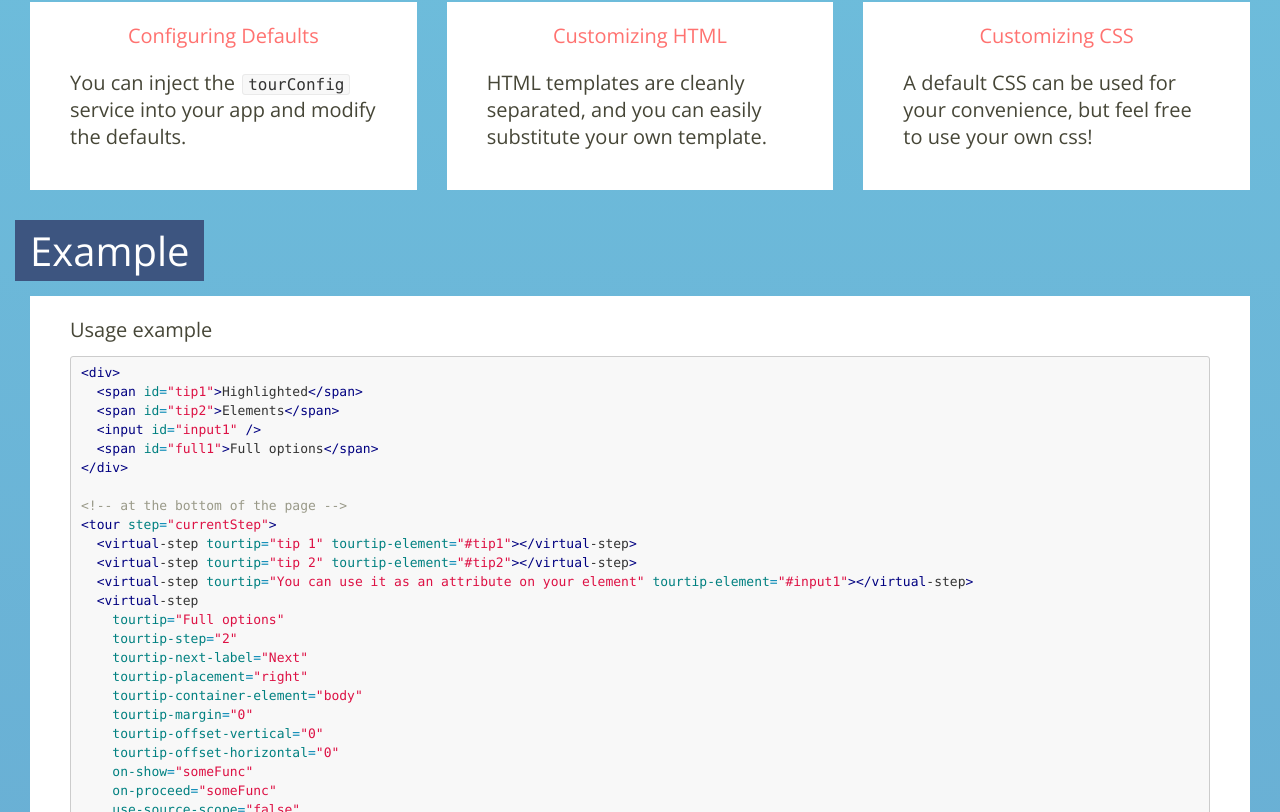
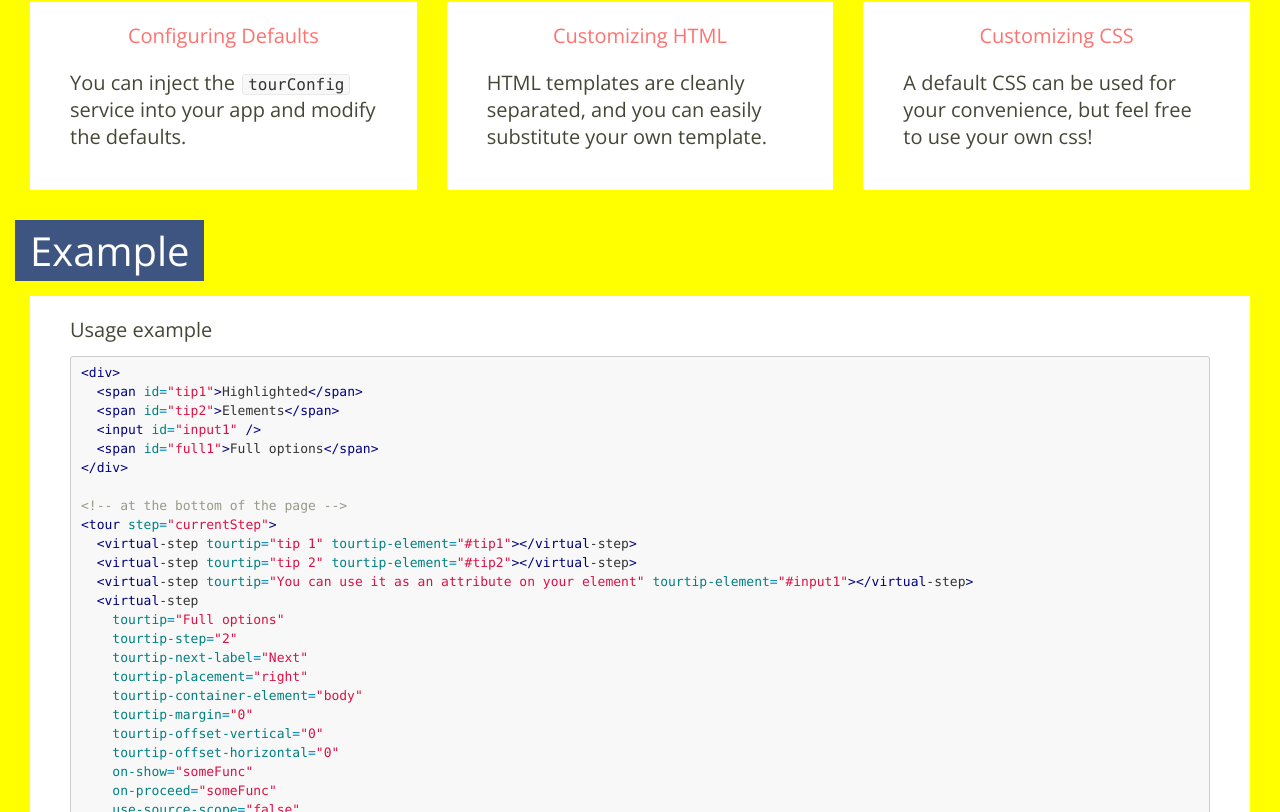
Before and after one commit to DaftMonk/angular-tour, a website: page demo/index.html in a window 1280 px wide. Shown: the part 630-1442 px from the top of the page. Drawn offline with nearby package versions, Linux system fonts and the light colour scheme.

Commit message:
Please change the background to yellow

```diff
--- a/demo/demoapp.css
+++ b/demo/demoapp.css
@@ -1,7 +1,5 @@
 html {
-    background: -webkit-linear-gradient(bottom, #6DBCDB 20%, #639AC9 100%);
-    background: -ms-linear-gradient(bottom, #6DBCDB 20%, #639AC9 100%);
-    background: linear-gradient(to bottom, #6DBCDB 20%, #639AC9 100%);
+    background: yellow
 }
 
 html, body {
```
